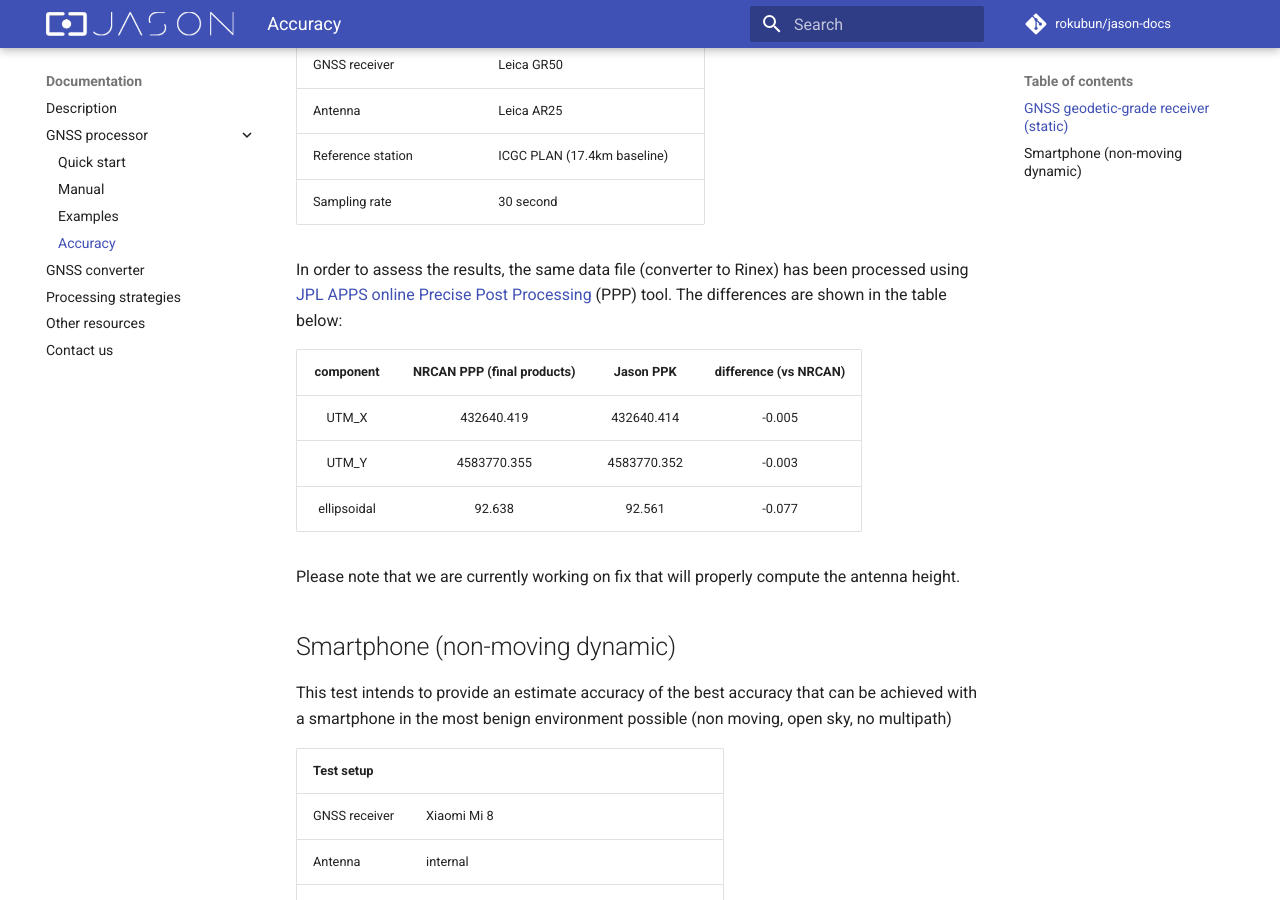
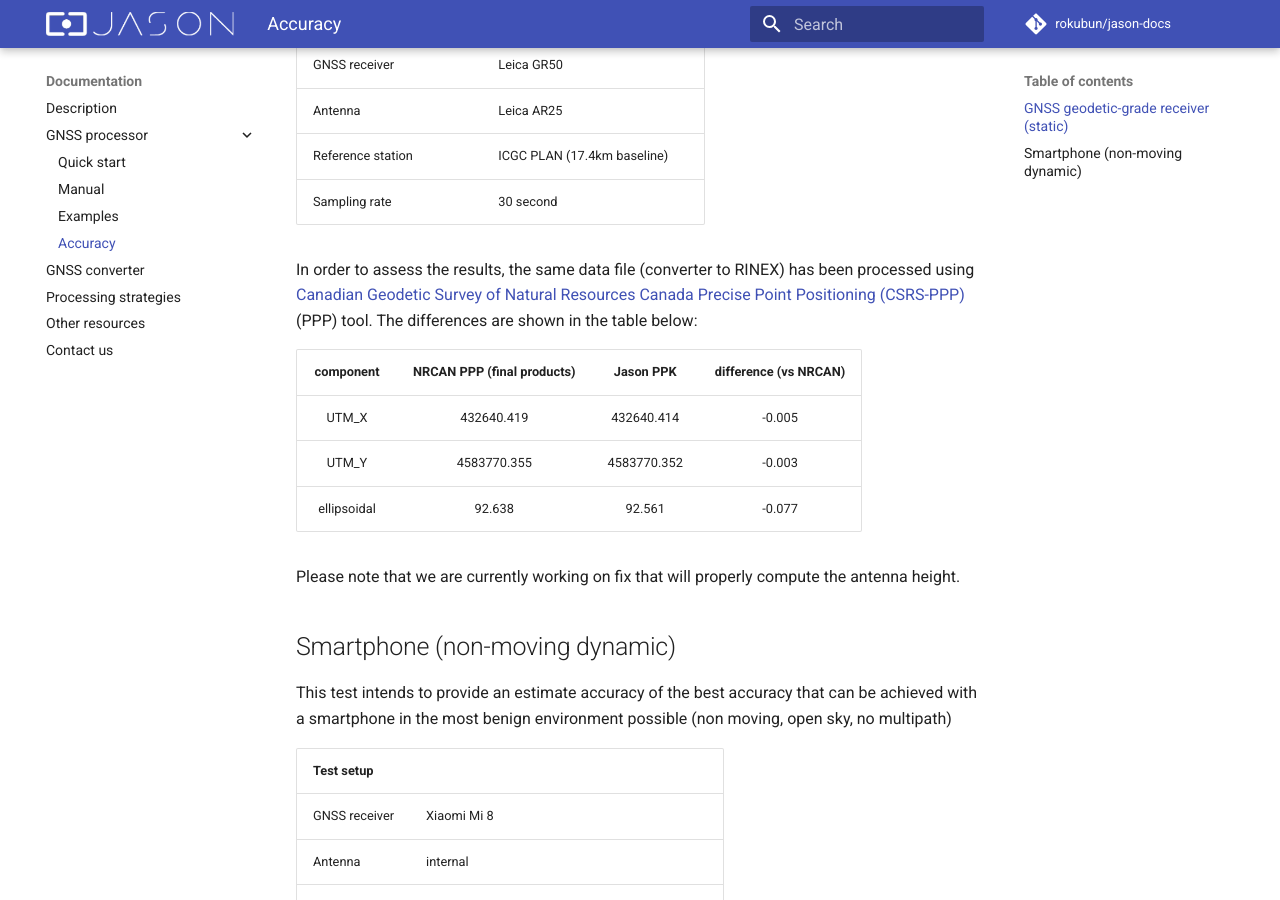
Before and after one commit to rokubun/jason-docs, an MkDocs documentation site: the page built from docs/accuracy.md, in a window 1280 px wide and 900 px high, scrolled down 1723 px. Built offline with MkDocs 1.6.1 and Material for MkDocs 9.7.7, drawn with Linux system fonts in a browser that asks for light colours; some web fonts are replaced; comment, search, counter and statistics services are not loaded.

Commit message:
fix: updated link to NRCAN PPP

```diff
--- a/docs/accuracy.md
+++ b/docs/accuracy.md
@@ -36,8 +36,8 @@
 |Reference station | ICGC PLAN (17.4km baseline) |
 |Sampling rate | 30 second |
 
-In order to assess the results, the same data file (converter to Rinex) has been
-processed using [JPL APPS online Precise Post Processing](http://apps.gdgps.net/) (PPP)
+In order to assess the results, the same data file (converter to RINEX) has been
+processed using [Canadian Geodetic Survey of Natural Resources Canada Precise Point Positioning (CSRS-PPP)](https://webapp.geod.nrcan.gc.ca/geod/tools-outils/ppp.php?locale=en) (PPP)
 tool. The differences are shown in the table below:
 
 |component| NRCAN PPP (final products) | Jason PPK | difference (vs NRCAN)|
```
